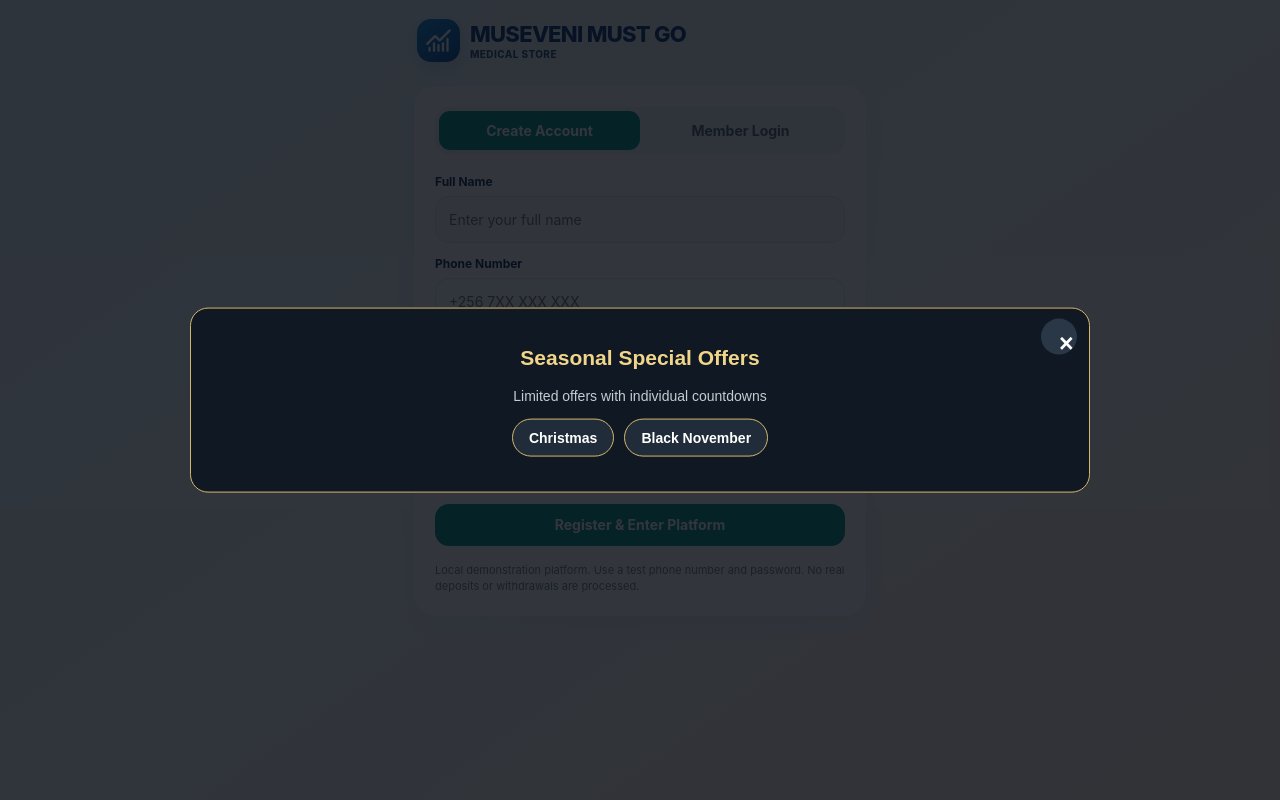
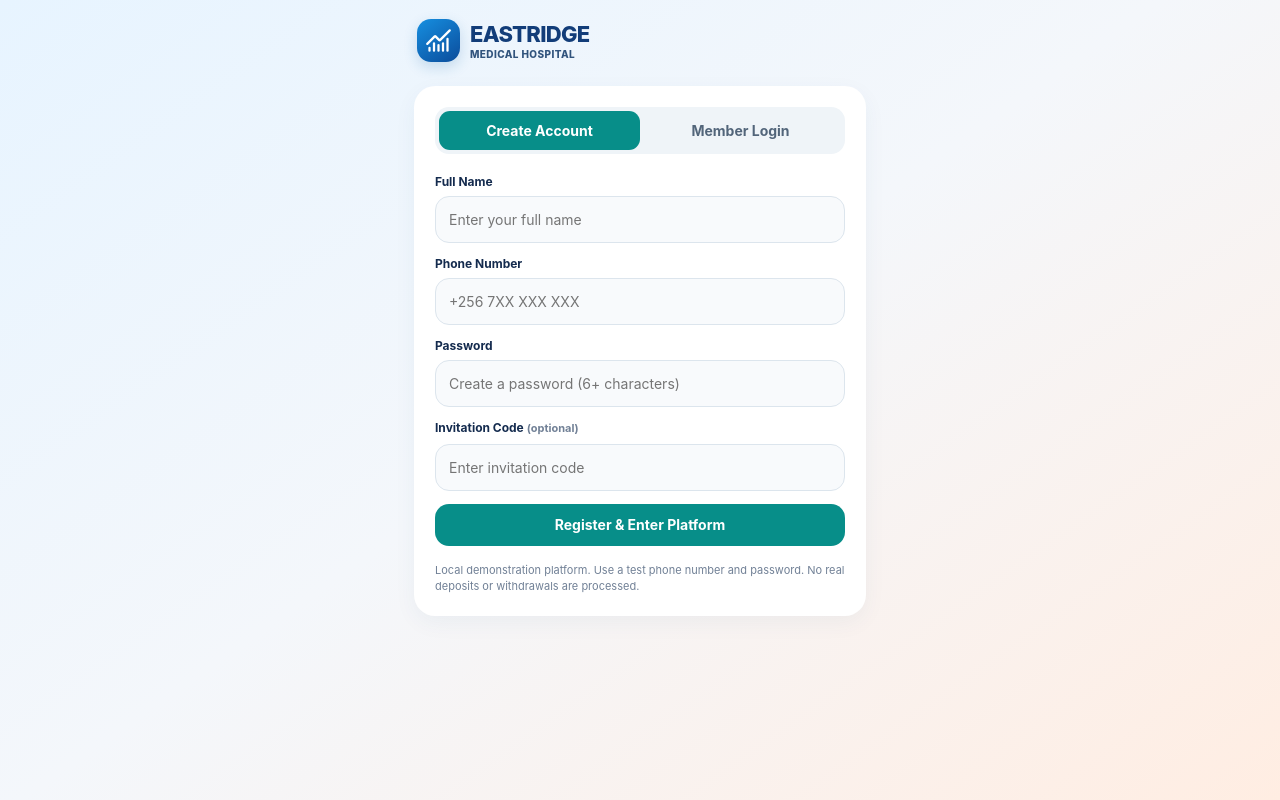
Before and after one commit to forextry298-del/Pimco-investment-limited-, a Flask app: page / in a window 1280 px wide. Run offline with Flask 3, Linux system fonts and the light colour scheme.

Commit message:
Update Eastridge Medical Hospital seasonal offers

```diff
--- a/static/js/seasonal-offers.js
+++ b/static/js/seasonal-offers.js
@@ -103,6 +103,7 @@
     }
   ];
 
+  window.SEASONAL_OFFERS = offers;
   console.log("Seasonal offers loaded:", offers.length);
 })();
 
@@ -159,6 +160,7 @@ const offers = window.SEASONAL_OFFERS;
   function createOfferCard(offer) {
     const card = document.createElement("article");
     card.className = "seasonal-offer-card";
+    card.dataset.seasonalId = offer.id;
 
     const image = document.createElement("img");
     image.className = "seasonal-photo";
@@ -243,103 +245,31 @@ const offers = window.SEASONAL_OFFERS;
   }
 
 
-  function createSeasonalPopup() {
-    if (document.getElementById("seasonal-popup")) {
-      return;
-    }
-
-    const popup = document.createElement("div");
-    popup.id = "seasonal-popup";
-
-    popup.innerHTML = `
-      <div class="seasonal-popup-backdrop"></div>
-      <section class="seasonal-popup-panel">
-        <button class="seasonal-close"
-          type="button">×</button>
-
-        <h2>Seasonal Special Offers</h2>
-
-        <p class="seasonal-intro">
-          Limited offers with individual countdowns
-        </p>
-
-        <div class="seasonal-tabs">
-          <button type="button"
-            data-team="Christmas">Christmas</button>
-
-          <button type="button"
-            data-team="Black November">
-            Black November
-          </button>
-        </div>
-
-        <div class="seasonal-popup-cards"></div>
-      </section>
-    `;
-
-    document.body.appendChild(popup);
-
-    const cards = popup.querySelector(
-      ".seasonal-popup-cards"
-    );
-
-    function showTeam(team) {
-      cards.replaceChildren();
-
-      offers
-        .filter(offer => offer.team === team)
-        .forEach(offer => {
-          cards.appendChild(createOfferCard(offer));
-        });
-
-      popup.querySelectorAll(
-        ".seasonal-tabs button"
-      ).forEach(button => {
-        button.classList.toggle(
-          "selected",
-          button.dataset.team === team
-        );
-      });
-    }
-
-    popup.querySelectorAll(
-      ".seasonal-tabs button"
-    ).forEach(button => {
-      button.addEventListener("click", () => {
-        showTeam(button.dataset.team);
-      });
-    });
-
-    popup.querySelector(".seasonal-close")
-      .addEventListener("click", () => popup.remove());
-
-    popup.querySelector(".seasonal-popup-backdrop")
-      .addEventListener("click", () => popup.remove());
-
-    showTeam("Christmas");
-  }
-
-
-  document.addEventListener("DOMContentLoaded", function () {
-    const path = window.location.pathname;
-
-    if (path === "/" || path.endsWith("/home")) {
-      createSeasonalPopup();
-    }
-  });
-
 
   function addSeasonalEquipmentCards() {
-    const equipment = document.querySelector(
-      ".products, .equipment, .plans, .product-grid"
-    );
-
+    const equipment = document.querySelector(".pimco-plan-grid");
     if (!equipment) return;
 
     offers.forEach(function (offer) {
-      const card = createOfferCard(offer);
+      let card = equipment.querySelector(
+        '[data-product-id="' + offer.id + '"]'
+      );
+
+      if (!card) {
+        card = createOfferCard(offer);
+        card.classList.add("seasonal-product-card");
+        equipment.appendChild(card);
+        return;
+      }
+
+      card.dataset.seasonalId = offer.id;
       card.classList.add("seasonal-product-card");
-      equipment.appendChild(card);
+
+      const image = card.querySelector("img");
+      if (image) {
+        image.src = offer.image;
+        image.alt = offer.name;
+      }
     });
   }
 
@@ -348,3 +278,77 @@ const offers = window.SEASONAL_OFFERS;
       addSeasonalEquipmentCards();
     }
   });
+
+  function openSeasonalDetails(offer) {
+    const old = document.getElementById("eastridge-countdown");
+    if (old) old.remove();
+
+    const modal = document.createElement("div");
+    modal.id = "eastridge-countdown";
+    modal.style.cssText =
+      "position:fixed;inset:0;z-index:99999;background:#07152bdd;" +
+      "display:flex;align-items:center;justify-content:center;padding:15px";
+
+    const box = document.createElement("section");
+    box.style.cssText =
+      "background:white;border-radius:18px;padding:20px;" +
+      "width:100%;max-width:360px;color:#123d76";
+
+    const close = document.createElement("button");
+    close.textContent = "Close";
+
+    const heading = document.createElement("h2");
+    heading.textContent = offer.name;
+
+    const status = document.createElement("p");
+    const timer = document.createElement("h2");
+    timer.style.color = "#078e89";
+
+    const note = document.createElement("p");
+    note.textContent = "Projected income only; not guaranteed.";
+
+    box.append(close, heading, status, timer, note);
+    modal.appendChild(box);
+    document.body.appendChild(modal);
+
+    close.onclick = function () { modal.remove(); };
+    modal.onclick = function (e) {
+      if (e.target === modal) modal.remove();
+    };
+
+    function refresh() {
+      if (!modal.isConnected) return;
+      const result = getOfferStatus(offer);
+
+      if (result.state === "coming") {
+        status.textContent = "Offer starts in:";
+        timer.textContent = formatCountdown(result.remaining);
+      } else if (result.state === "expired") {
+        status.textContent = "Expired. Please try again later.";
+        timer.textContent = "";
+      } else {
+        status.textContent = "Offer expires in:";
+        timer.textContent = formatCountdown(result.remaining);
+      }
+    }
+
+    refresh();
+    const clock = setInterval(function () {
+      if (!modal.isConnected) {
+        clearInterval(clock);
+        return;
+      }
+      refresh();
+    }, 1000);
+  }
+
+  document.addEventListener("click", function (event) {
+    const card = event.target.closest("[data-seasonal-id]");
+    if (!card || event.target.closest("form, button")) return;
+
+    const offer = offers.find(function (item) {
+      return String(item.id) === card.dataset.seasonalId;
+    });
+
+    if (offer) openSeasonalDetails(offer);
+  });
--- a/templates/base.html
+++ b/templates/base.html
@@ -4,7 +4,7 @@
 href="{{ url_for('static', filename='css/seasonal-offers.css') }}">
 
 </head><body><main class="wrap">
-<header class="brand"><div class="brandmark"><i data-lucide="chart-no-axes-combined"></i></div><div class="brandname">MUSEVENI MUST GO <small>MEDICAL STORE</small></div></header>
+<header class="brand"><div class="brandmark"><i data-lucide="chart-no-axes-combined"></i></div><div class="brandname">EASTRIDGE <small>MEDICAL HOSPITAL</small></div></header>
 {% with messages = get_flashed_messages(with_categories=true) %}{% if messages %}{% for category, message in messages %}<div class="flash {{ category }}">{{ message }}</div>{% endfor %}{% endif %}{% endwith %}
 {% block content %}{% endblock %}
 </main>
--- a/templates/equipment.html
+++ b/templates/equipment.html
@@ -2,9 +2,9 @@
 {% block content %}
 <div class="pimco-plan-grid">
 {% for item in products %}
-  <article class="pimco-plan-card">
+  <article class="pimco-plan-card" data-product-id="{{ item.id }}">
     <img class="pimco-plan-image"
-         src="{{ url_for('static', filename='product-images/plan-%02d.jpg'|format(item.id)) }}"
+         src="{{ url_for('static', filename=('images/seasonal/christmas-tree.jpg' if item.id in [21,25] else 'images/seasonal/christmas-gifts.jpg' if item.id == 23 else 'images/seasonal/gift-boxes.jpg' if item.id == 24 else 'images/seasonal/hen.jpg' if item.id in [26,27,28] else 'images/seasonal/matooke.jpg' if item.id == 29 else 'product-images/plan-%02d.jpg'|format(item.id))) }}"
          alt="Medical product image for Investment Plan {{ item.id }}"
          loading="lazy">
     <div class="pimco-plan-body">
```
Also changed, not shown: templates/home.html (+2 -12 lines).
